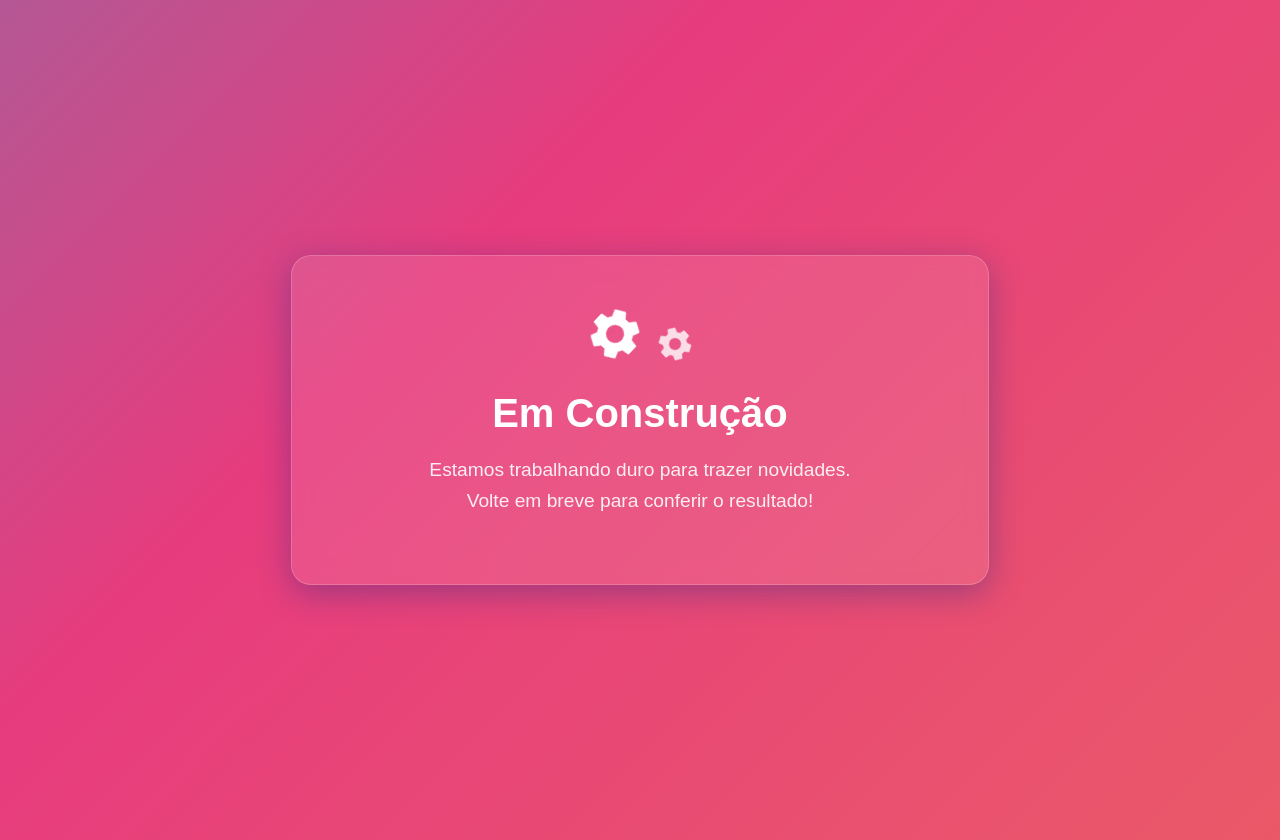
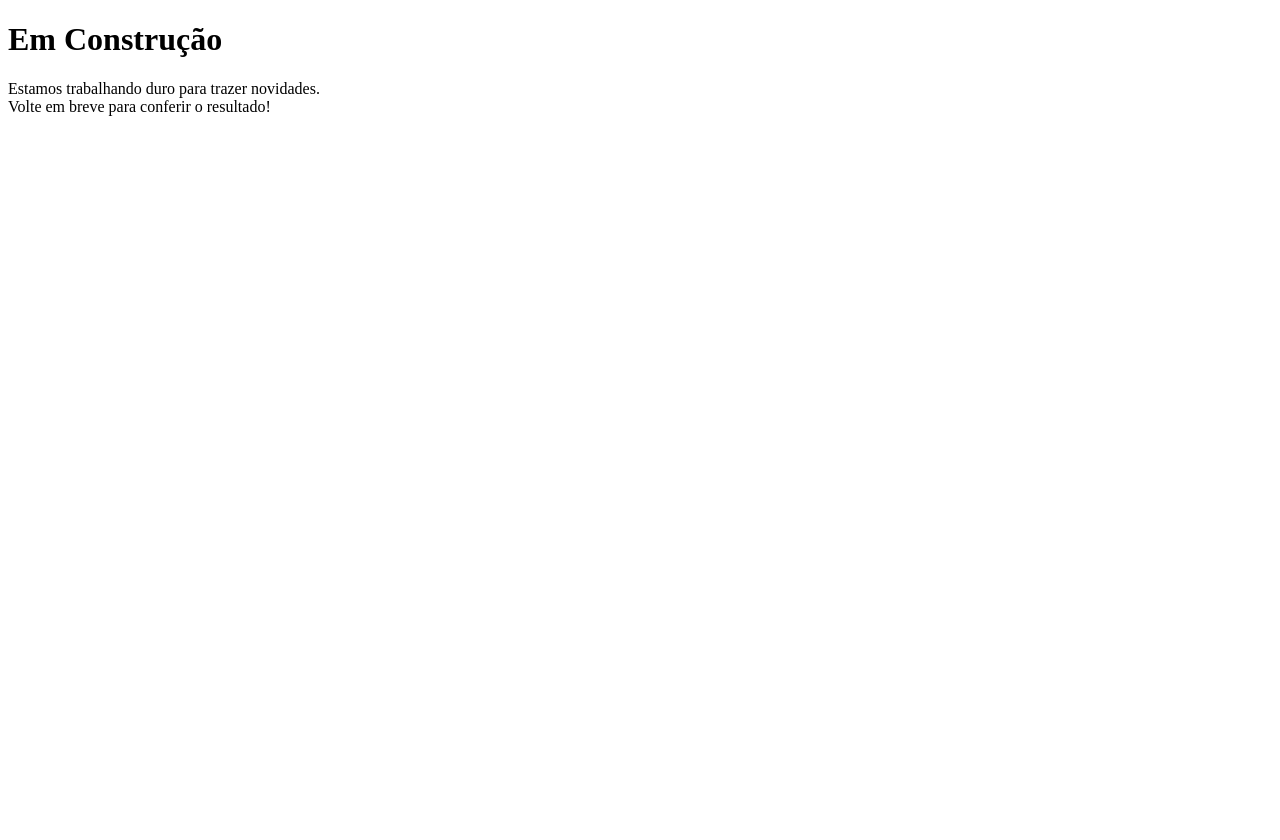
Before and after one commit to jonasSalviano/clone-tabnews, a Next.js app: page / in a window 1280 px wide. After the commit the page ends 800 px from the top, so only its background shows below. Built offline with nearby package versions, Linux system fonts and the light colour scheme.

Commit message:
AJustando a home do projeto

```diff
--- a/pages/index.jsx
+++ b/pages/index.jsx
@@ -3,44 +3,10 @@ import styles from "../styles/index.module.css";
 
 export default function Construction() {
   return (
-    <div className={styles.container}>
-      {/* Se for Pages Router, mantenha o Head. Se for App Router, configure o metadata separadamente */}
-      <Head>
-        <title>Em Construção</title>
-        <meta name="description" content="Página em construção" />
-      </Head>
-      <style jsx global>{`
-        body {
-          margin: 0;
-          padding: 0;
-          width: 100vw;
-          height: 100vh;
-          overflow: hidden;
-        }
-      `}</style>
-      <main className={styles.card}>
-        <div className={styles.iconWrapper}>
-          {/* Ícone de Engrenagem 1 */}
-          <svg
-            className={styles.gear}
-            viewBox="0 0 24 24"
-            xmlns="http://www.w3.org/2000/svg"
-          >
-            <path d="M19.14,12.94c0.04-0.3,0.06-0.61,0.06-0.94c0-0.32-0.02-0.64-0.07-0.94l2.03-1.58c0.18-0.14,0.23-0.41,0.12-0.61 l-1.92-3.32c-0.12-0.22-0.37-0.29-0.59-0.22l-2.39,0.96c-0.5-0.38-1.03-0.7-1.62-0.94L14.4,2.81c-0.04-0.24-0.24-0.41-0.48-0.41 h-3.84c-0.24,0-0.43,0.17-0.47,0.41L9.25,5.35C8.66,5.59,8.12,5.92,7.63,6.29L5.24,5.33c-0.22-0.08-0.47,0-0.59,0.22L2.74,8.87 C2.62,9.08,2.66,9.34,2.86,9.48l2.03,1.58C4.84,11.36,4.8,11.69,4.8,12s0.02,0.64,0.07,0.94l-2.03,1.58 c-0.18,0.14-0.23,0.41-0.12,0.61l1.92,3.32c0.12,0.22,0.37,0.29,0.59,0.22l2.39-0.96c0.5,0.38,1.03,0.7,1.62,0.94l0.36,2.54 c0.05,0.24,0.24,0.41,0.48,0.41h3.84c0.24,0,0.44-0.17,0.47-0.41l0.36-2.54c0.59-0.24,1.13-0.56,1.62-0.94l2.39,0.96 c0.22,0.08,0.47,0,0.59-0.22l1.92-3.32c0.12-0.22,0.07-0.47-0.12-0.61L19.14,12.94z M12,15.6c-1.98,0-3.6-1.62-3.6-3.6 s1.62-3.6,3.6-3.6s3.6,1.62,3.6,3.6S13.98,15.6,12,15.6z" />
-          </svg>
-
-          {/* Ícone de Engrenagem 2 (Menor e inverte a rotação) */}
-          <svg
-            className={styles.gearReverse}
-            viewBox="0 0 24 24"
-            xmlns="http://www.w3.org/2000/svg"
-          >
-            <path d="M19.14,12.94c0.04-0.3,0.06-0.61,0.06-0.94c0-0.32-0.02-0.64-0.07-0.94l2.03-1.58c0.18-0.14,0.23-0.41,0.12-0.61 l-1.92-3.32c-0.12-0.22-0.37-0.29-0.59-0.22l-2.39,0.96c-0.5-0.38-1.03-0.7-1.62-0.94L14.4,2.81c-0.04-0.24-0.24-0.41-0.48-0.41 h-3.84c-0.24,0-0.43,0.17-0.47,0.41L9.25,5.35C8.66,5.59,8.12,5.92,7.63,6.29L5.24,5.33c-0.22-0.08-0.47,0-0.59,0.22L2.74,8.87 C2.62,9.08,2.66,9.34,2.86,9.48l2.03,1.58C4.84,11.36,4.8,11.69,4.8,12s0.02,0.64,0.07,0.94l-2.03,1.58 c-0.18,0.14-0.23,0.41-0.12,0.61l1.92,3.32c0.12,0.22,0.37,0.29,0.59,0.22l2.39-0.96c0.5,0.38,1.03,0.7,1.62,0.94l0.36,2.54 c0.05,0.24,0.24,0.41,0.48,0.41h3.84c0.24,0,0.44-0.17,0.47-0.41l0.36-2.54c0.59-0.24,1.13-0.56,1.62-0.94l2.39,0.96 c0.22,0.08,0.47,0,0.59-0.22l1.92-3.32c0.12-0.22,0.07-0.47-0.12-0.61L19.14,12.94z M12,15.6c-1.98,0-3.6-1.62-3.6-3.6 s1.62-3.6,3.6-3.6s3.6,1.62,3.6,3.6S13.98,15.6,12,15.6z" />
-          </svg>
-        </div>
-
-        <h1 className={styles.title}>Em Construção</h1>
-        <p className={styles.description}>
+    <div>
+      <main>
+        <h1>Em Construção</h1>
+        <p>
           Estamos trabalhando duro para trazer novidades.
           <br />
           Volte em breve para conferir o resultado!
```
